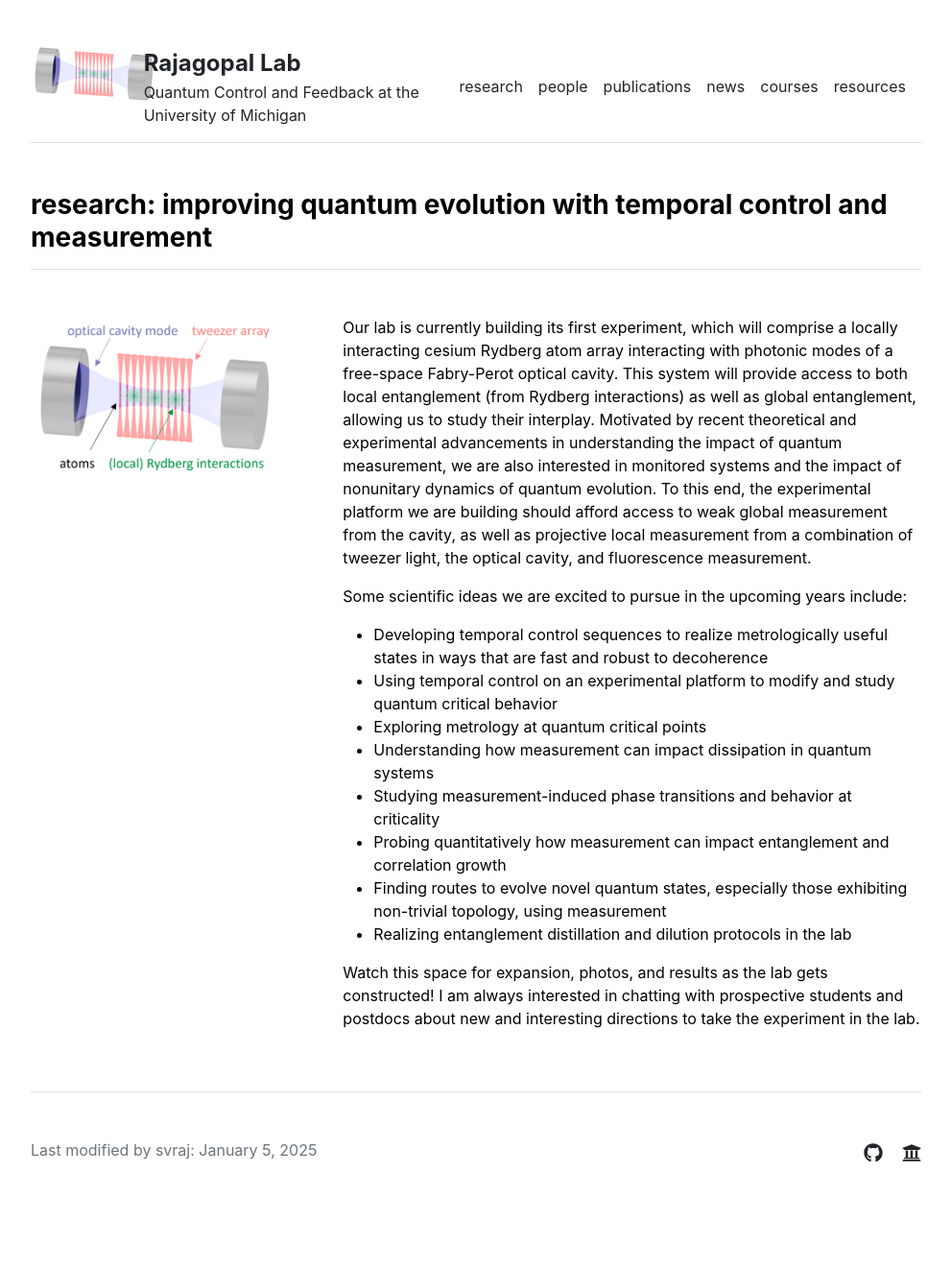
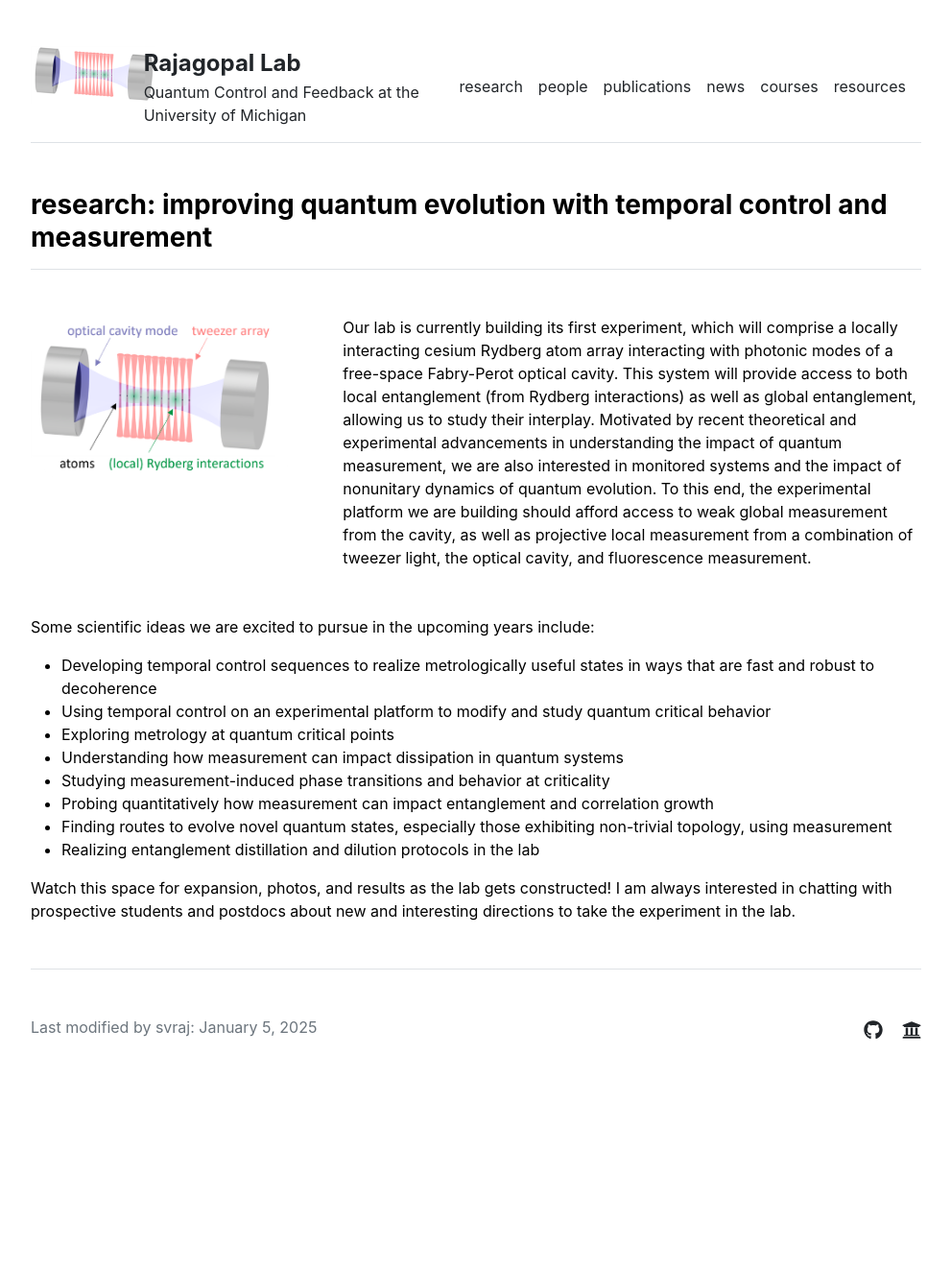
Before and after one commit to rajagopallab/rajagopallab.github.io, a Jekyll site: the page built from research.md, in a window 1280 px wide. Shown: the whole page at 96% size, without its empty margins (144-1135 px from the left). Built offline with Jekyll 4.4.1, drawn with Linux system fonts in a browser that asks for light colours; after the commit the page ends 1194 px from its top, so only the background shows below that.

Commit message:
fix research

```diff
--- a/_layouts/research.html
+++ b/_layouts/research.html
@@ -9,11 +9,11 @@
     <img src="{{ site.github.url }}/assets/img/schematic_labeled.png" alt="Home" width="100%">
   </div>
   <div class="col-md-8">
-    {{ content }}
+    Our lab is currently building its first experiment, which will comprise a locally interacting cesium Rydberg atom array interacting with photonic modes of a free-space Fabry-Perot optical cavity. This system will provide access to both local entanglement (from Rydberg interactions) as well as global entanglement, allowing us to study their interplay. Motivated by recent theoretical and experimental advancements in understanding the impact of quantum measurement, we are also interested in monitored systems and the impact of nonunitary dynamics of quantum evolution. To this end, the experimental platform we are building should afford access to weak global measurement from the cavity, as well as projective local measurement from a combination of tweezer light, the optical cavity, and fluorescence measurement.
   </div>
 </div>
 
-
+{{ content }}
 
 
 <!--<div class="row g-5 mb-5">
```
Also changed, not shown: research.md (+1 -1 lines).
